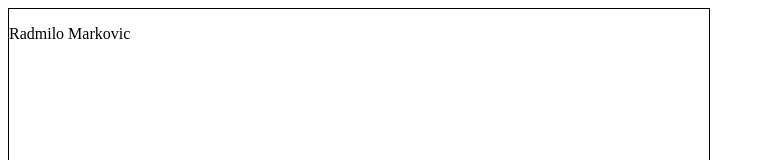
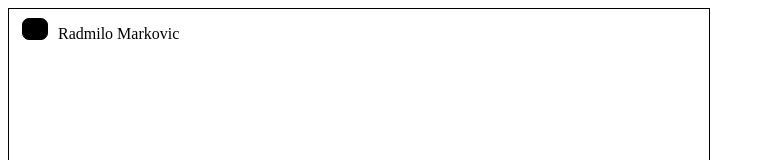
Before and after one commit to RadmiloM/html-website, a plain HTML site: page index.html in a window 1280 px wide. Shown: the top 160 px of the page, without its empty margins (0-765 px from the left). Drawn offline with Linux system fonts and the light colour scheme.

Commit message:
added square and name

```diff
--- a/index.html
+++ b/index.html
@@ -7,6 +7,7 @@
     </head>
     <body>
         <header class="information">
+            <span class="square"></span>
             <p class="name">Radmilo Markovic</p>
         </header>
     </body>
--- a/styles.css
+++ b/styles.css
@@ -1,3 +1,5 @@
+/*BASE STYLES */
+
 :root {
     padding: 0;
     margin: 0;
@@ -12,3 +14,25 @@ body {
     height: 900px;
     width: 700px;
 }
+
+/* HEADER STYLES */
+
+.information {
+    display: flex;
+    margin-left: 13px;
+    gap: 10px;
+}
+
+.square {
+    border-top: 1px solid;
+    border-right: 1px solid;
+    border-bottom: 1px solid;
+    border-left: 1px solid;
+    height: 20px;
+    width: 24px;
+    margin-top: 9px;
+    background-color: black;
+    border-radius: 7px;
+}
+.name {
+}
```
